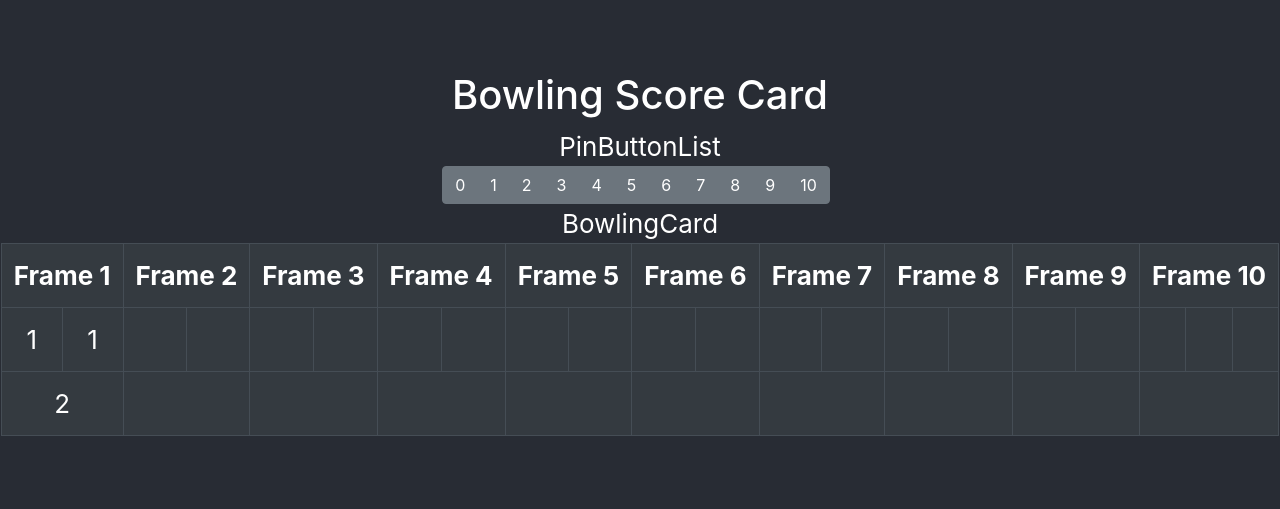
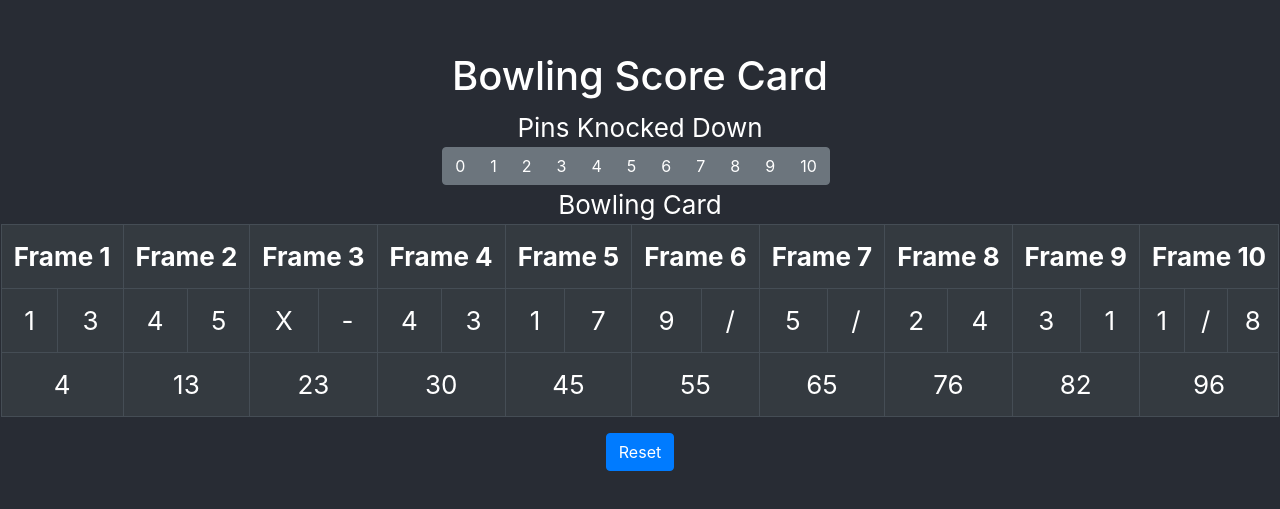
Before and after one commit to jakegray1717/bowling_scorecard, a React (Create React App) app: page / in a window 1280 px wide. Shown: the part 139-648 px from the top of the page. Built offline with nearby package versions, Linux system fonts and the light colour scheme.

Commit message:
started functionality

```diff
--- a/public/index.html
+++ b/public/index.html
@@ -9,8 +9,6 @@
       content="Web site created using create-react-app"
     />
 
-    <!-- <link rel="manifest" href="%PUBLIC_URL%/manifest.json" /> -->
-
     <title>Bowling</title>
   </head>
   <body>
--- a/src/App.js
+++ b/src/App.js
@@ -1,18 +1,25 @@
 import React, { useState } from 'react';
-import { ListGroup } from 'react-bootstrap';
+import { Button } from 'react-bootstrap';
 import PinButtonList from './components/PinButtonList.js';
 import BowlingCard from './components/BowlingCard.js';
+import testingData from './testingData.js';
+import findScore from './findScore.js';
 import './App.css';
 
 const App = () => {
-  const emptyFrames = [{frame:['2', '3'], score:'5'}, {frame:['2', '4'], score:'5'}, {frame:['', ''], score:''}, {frame:['', ''], score:''}, {frame:['', ''], score:''}, {frame:['', ''], score:''}, {frame:['', ''], score:''}, {frame:['', ''], score:''}, {frame:['', ''], score:''}, {frame:['', '', ''], score:''}];
-  const [frames, setFrame] = useState(emptyFrames);
+  const emptyFrames = [{frame:['_', ' '], score:'_'}, {frame:[' ', ' '], score:' '}, {frame:[' ', ' '], score:' '}, {frame:[' ', ' '], score:' '}, {frame:[' ', ' '], score:' '}, {frame:[' ', ' '], score:' '}, {frame:[' ', ' '], score:' '}, {frame:[' ', ' '], score:' '}, {frame:[' ', ' '], score:' '}, {frame:[' ', ' ', ' '], score:' '}];
+  const [frames, setFrames] = useState(testingData);
+
+  const resetGame = () => {
+    setFrames(emptyFrames);
+  }
 
   return (
     <div className="App">
       <h1>Bowling Score Card</h1>
-      <PinButtonList />
-      <BowlingCard />
+      <PinButtonList frames={frames} setFrames={setFrames} />
+      <BowlingCard frames={frames} />
+      <Button onClick={resetGame}>Reset</Button>
     </div>
   );
 }
--- a/src/components/BowlingCard.js
+++ b/src/components/BowlingCard.js
@@ -1,10 +1,12 @@
 import React from 'react';
 import { Table } from 'react-bootstrap';
 
-const BowlingCard = () => {
+const BowlingCard = ({ frames }) => {
+
+
   return (
     <div>
-      BowlingCard
+      Bowling Card
       <Table bordered hover variant="dark">
         <tbody>
           <tr>
@@ -20,28 +22,38 @@ const BowlingCard = () => {
             <th colSpan='9'>Frame 10</th>
           </tr>
           <tr>
-            <td colSpan='3'>1</td><td id="frame1" colSpan='3'>1</td>
-            <td colSpan='3'></td><td id="frame2" colSpan='3'></td>
-            <td colSpan='3'></td><td id="frame3" colSpan='3'></td>
-            <td colSpan='3'></td><td id="frame4" colSpan='3'></td>
-            <td colSpan='3'></td><td id="frame5" colSpan='3'></td>
-            <td colSpan='3'></td><td id="frame6" colSpan='3'></td>
-            <td colSpan='3'></td><td id="frame7" colSpan='3'></td>
-            <td colSpan='3'></td><td id="frame8" colSpan='3'></td>
-            <td colSpan='3'></td><td id="frame9" colSpan='3'></td>
-            <td colSpan='3'></td><td colSpan='3'></td><td id="frame10" colSpan='3'></td>
+            {frames.map((frameObj, idx) => {
+              if (frameObj.frame.length === 2) {
+                return (
+                  <>
+                    <td colSpan='3' key={idx}>{frameObj.frame[0]}</td><td colSpan='3'>{frameObj.frame[1]}</td>
+                  </>
+                )
+              } else {
+                return (
+                  <>
+                    <td colSpan='3' key={idx}>{frameObj.frame[0]}</td><td colSpan='3'>{frameObj.frame[1]}</td><td colSpan='3'>{frameObj.frame[2]}</td>
+                  </>
+                )
+              }
+            })}
           </tr>
           <tr>
-            <td colSpan='6'id="marker0">2</td>
-            <td colSpan='6'id="marker1"></td>
-            <td colSpan='6'id="marker2"></td>
-            <td colSpan='6'id="marker3"></td>
-            <td colSpan='6'id="marker4"></td>
-            <td colSpan='6'id="marker5"></td>
-            <td colSpan='6'id="marker6"></td>
-            <td colSpan='6'id="marker7"></td>
-            <td colSpan='6'id="marker8"></td>
-            <td colSpan='9'id="marker9"></td>
+          {frames.map((frameObj, idx) => {
+              if (frameObj.frame.length === 2) {
+                return (
+                  <>
+                    <td colSpan='6'>{frameObj.score}</td>
+                  </>
+                )
+              } else {
+                return (
+                  <>
+                    <td colSpan='9'>{frameObj.score}</td>
+                  </>
+                )
+              }
+            })}
           </tr>
         </tbody>
       </Table>
--- a/src/components/PinButton.js
+++ b/src/components/PinButton.js
@@ -1,11 +1,22 @@
 import React from 'react';
 import { Button } from 'react-bootstrap';
 
-const PinButton = ({ buttonValue }) => {
+const PinButton = ({ buttonValue, setCurrentRollIdx, currentRollIdx, setFrames, frames, setCurrentFrameIdx, currentFrameIdx }) => {
+  const enterPins = (e) => {
+    let updatedFrames = frames;
+    let framesToUpdate = updatedFrames[currentFrameIdx];
+    if (currentRollIdx === 0 && buttonValue === 10) {
+      framesToUpdate.frame[currentRollIdx] = 'X';
+      framesToUpdate.frame[1] = ''
+      setCurrentFrameIdx(currentFrameIdx + 1)
+    }
+    framesToUpdate.frame[currentRollIdx] = buttonValue;
+    setCurrentRollIdx(currentRollIdx + 1);
+  }
 
   return (
     <>
-      <Button variant="secondary">{buttonValue}</Button>{' '}
+      <Button variant="secondary" onClick={(e) => enterPins(e)}>{buttonValue}</Button>{' '}
     </>
   )
 }
--- a/src/components/PinButtonList.js
+++ b/src/components/PinButtonList.js
@@ -1,17 +1,35 @@
-import React from 'react';
+import React, { useEffect, useState } from 'react';
 import { ButtonGroup } from 'react-bootstrap';
 import PinButton from './PinButton.js';
 
-const PinButtonList = () => {
+const PinButtonList = ({ frames, setFrames }) => {
   const buttonValues = [0, 1, 2, 3, 4, 5, 6, 7, 8, 9, 10];
+  const [currentFrameIdx, setCurrentFrameIdx] = useState(0);
+  const [currentRollIdx, setCurrentRollIdx] = useState(0);
+
+  useEffect(() => {
+
+    if (currentRollIdx === 2 && currentFrameIdx !== 9) {
+      setCurrentFrameIdx(currentFrameIdx + 1);
+      setCurrentRollIdx(0);
+    } else if (currentRollIdx === 3 && currentFrameIdx === 9) {
+      //pop up score
+    }
+  }, [currentRollIdx])
+
+  // useEffect(() => {
+  //   if () {
+
+  //   }
+  // }, [currentFrameIdx])
 
   return(
     <>
-      PinButtonList
+      Pins Knocked Down
       <ButtonGroup className="mr-2" aria-label="First group">
         {buttonValues.map((buttonValue, idx) => {
           return (
-            <PinButton key={idx} buttonValue={buttonValue} />
+            <PinButton key={idx} buttonValue={buttonValue} setCurrentRollIdx={setCurrentRollIdx} currentRollIdx={currentRollIdx} currentFrameIdx={currentFrameIdx} setCurrentFrameIdx={setCurrentFrameIdx} setFrames={setFrames} frames={frames} />
           )
         })}
       </ButtonGroup>
--- /dev/null
+++ b/src/findScore.js
@@ -0,0 +1,46 @@
+const findScore = (frames) => {
+  var framesArr = frames.split(' ').map((frame) => [...frame]);
+  var result = 0;
+
+  for (var i=0; i < framesArr.length; i++) {
+    var current = framesArr[i];
+
+    if(current[0] === 'X' && i < 9) {
+      result += 10 + getNextElementsScore(framesArr, i, 2);
+    } else if(current.length === 2 && current[1] === '/' && i < 9) {
+      result += 10 + getNextElementsScore(framesArr, i, 1);
+    } else if(current.length === 3) {
+      result += getThreeRollScore(current);
+    } else {
+      result += getElementScore(current, 0) + getElementScore(current, 1);
+    }
+  }
+  return result;
+}
+
+function getNextElementsScore(framesArr, index, count) {
+  var result = getElementScore(framesArr[index + 1], 0);
+  var result2 = getElementScore(framesArr[index + 1], 1)
+
+  if (framesArr[index + 1].length === 1) {
+    return count === 1 ? result : result + getElementScore(framesArr[index + 2], 0);
+  }
+  return count === 1 ? result : (result2 === 10 && result !== 10 ? result2 : result2 + result );
+}
+
+function getElementScore(frame, index) {
+  if (frame[index] === 'X' || frame[index] === '/') {
+    return 10;
+  }
+  return parseInt(frame[index]);
+}
+
+function getThreeRollScore(current) {
+  var third = getElementScore(current, 2);
+  var second = getElementScore(current, 1);
+  var first = getElementScore(current, 0);
+
+  return third === 10 && second !== 10 ? third + first : (second === 10 && first !== 10 ? third + second : first + second + third);
+}
+
+export default findScore;
--- a/src/index.js
+++ b/src/index.js
@@ -1,6 +1,5 @@
 import React from 'react';
 import ReactDOM from 'react-dom';
-//import './index.css';
 import App from './App';
 import 'bootstrap/dist/css/bootstrap.min.css';
 
--- /dev/null
+++ b/src/testingData.js
@@ -0,0 +1,44 @@
+const testingData = [
+  {
+    frame: [1, 3],
+    score: 4
+  },
+  {
+    frame: [4, 5],
+    score: 13
+  },
+  {
+    frame: ['X', '-'],
+    score: 23
+  },
+  {
+    frame: [4, 3],
+    score: 30
+  },
+  {
+    frame: [1, 7],
+    score: 45
+  },
+  {
+    frame: [9, '/'],
+    score: 55
+  },
+  {
+    frame: [5, '/'],
+    score: 65
+  },
+  {
+    frame: [2, 4],
+    score: 76
+  },
+  {
+    frame: [3, 1],
+    score: 82
+  },
+  {
+    frame: [1, '/', 8],
+    score: 96
+  },
+];
+
+export default testingData;
```
Also changed, not shown: public/manifest.json (deleted), public/robots.txt (deleted).
